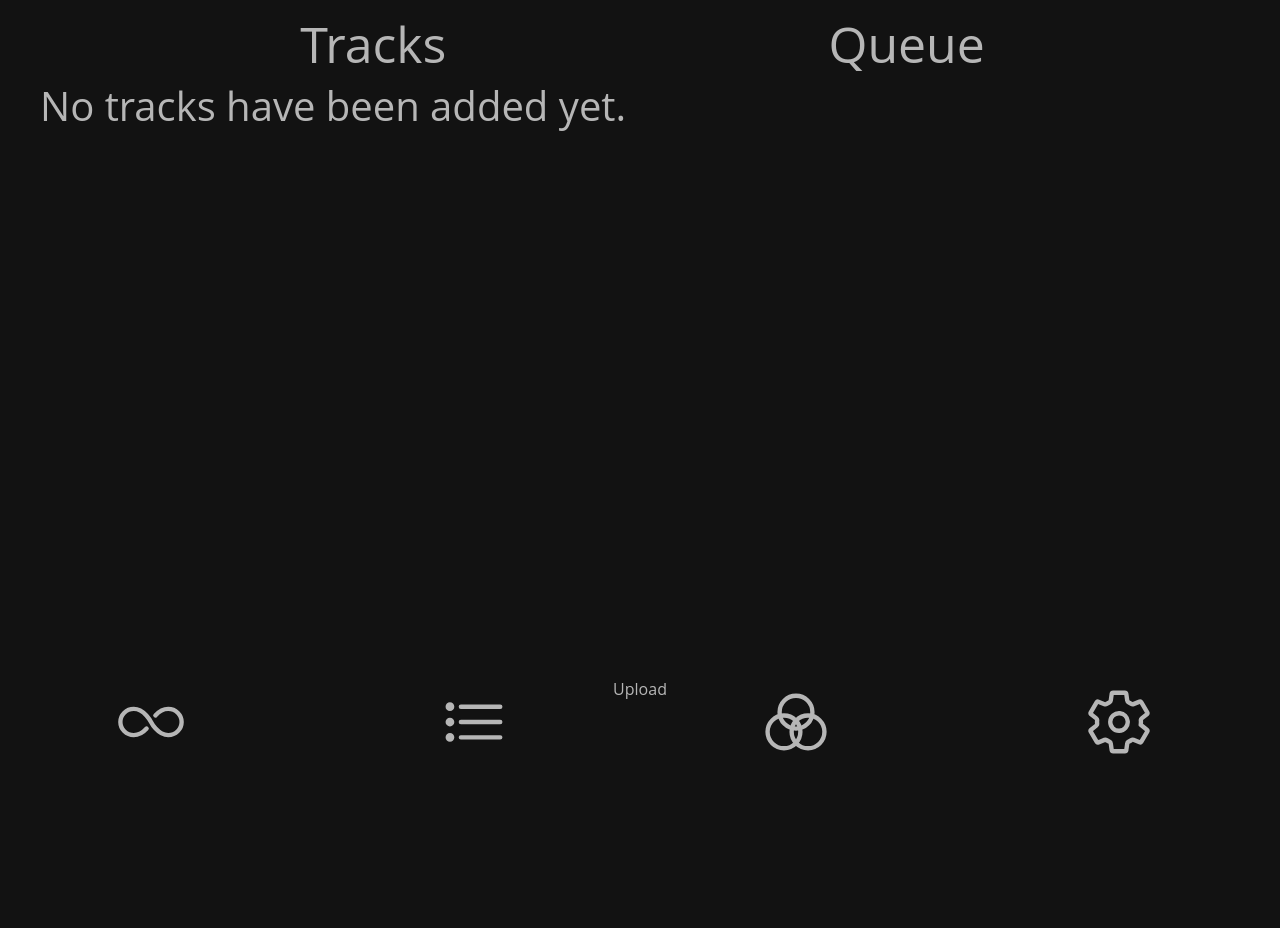
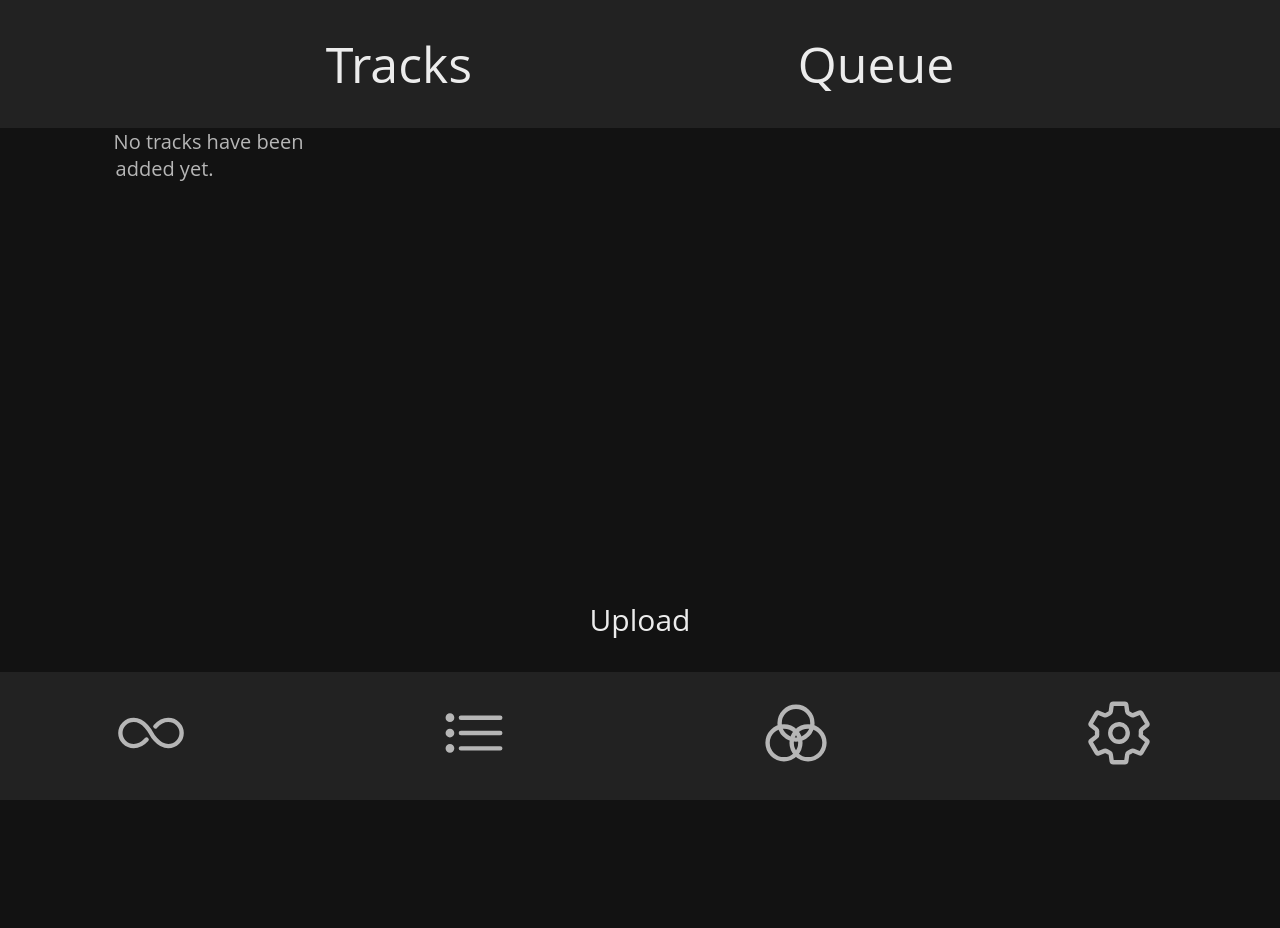
Before and after one commit to AintMina/SandTable, a Django app: page /tracks/ in a window 1280 px wide. Before the commit the page ends 754 px from the top, so only its background shows below. Run offline with Django 4.2, Linux system fonts and the light colour scheme; data that the repository does not hold is empty.

Commit message:
added changes

```diff
--- a/arduino/platformio.ini
+++ b/arduino/platformio.ini
@@ -12,4 +12,4 @@
 platform = atmelavr
 board = nanoatmega328
 framework = arduino
-monitor_speed = 57600
+monitor_speed = 500000
--- a/sandtable/static/css/style.css
+++ b/sandtable/static/css/style.css
@@ -6,21 +6,110 @@
     --bg-primary: #121212;
     --bg-secondary: #222222;
 }
-
 body {
     background-color: var(--bg-primary);
     margin: 0;
     padding: 0;
     height: 100vh;
 }
+.header{
+    position: fixed;
+    width: 100vw;
+    top: 0;
+    height: 8rem;
+    background-color: var(--bg-secondary);
+}
+.center {
+    text-align: center;
+    color: var(--text-secondary);
+    display: flex;
+    flex-direction: column;
+    justify-content: center;
+}
+.center a {
+    font-size: 50px;
+}
 
-header{
+
+/* Navigation bar */
+.nav {
+    width: 100%;
+    height: 8rem;
+    position: fixed;
+    bottom: 0;
+    background-color: var(--bg-secondary);
+}
+ul.nav-list {
+    text-align: center;
+    display: flex;
+    justify-content: center;
+    margin-left: -50px;
+    margin-top: 0px;
+    height: 95%;
+    list-style-type: none;
+    align-items: center;
+}
+ul.nav-list li {
+    width: 25%;
+    padding-top: 1rem;
+}
+ul.nav-list .icon {
+    font-size: 70px;
+    color: var(--text-primary);
+}
+
+
+/* Index page */
+main.index {
+    display: flex;
+    flex-direction: column;
+    justify-content: space-between;
+    height: 85%;
+}
+#canvas-div {
+    visibility: visible;
+    height: 0;
+    padding-bottom: 100%;
+    width: 100%;
+    max-width: 1000px;
+    margin: auto;
+    margin-bottom: 0;
+    margin-top: 0;
+}
+.track-playing {
+    font-size: 40px;
     text-align: center;
     color: var(--text-primary);
 }
-.header-list {
+.track-playing p {
+    margin: 0;
+}
+.media {
     display: flex;
     justify-content: space-evenly;
+    text-align: center;
+    align-items: center;
+}
+.media a {
+    width: 33%;
+}
+.media #play .icon {
+    font-size: 200px;
+}
+.pause {
+    display: none;
+}
+
+
+/* Tracks page */
+main.tracks {
+    height: 100%;
+}
+.header-list {
+    height: 100%;
+    display: flex;
+    justify-content: space-evenly;
+    align-items: center;
     list-style-type: none;
     margin: 0;
     padding: 0;
@@ -29,55 +118,13 @@ header{
     text-align: center;
 }
 .header-list a {
-    color: var(--text-primary);
+    color: var(--text-secondary);
     text-decoration: none;
     font-size: 50px;
 }
-
-/* Navigation bar */
-.nav {
-    width: 100%;
-    height: 8rem;
-    position: fixed;
-    bottom: 0;
-}
-
-/* Item box */
-ul.nav-list {
-    text-align: center;
-    display: flex;
-    justify-content: center;
-    margin-left: -50px;
-    margin-top: 0px;
-    height: 95%;
-    list-style-type: none;
-}
-
-/* List of items */
-li {
-    width: 25%;
-    padding-top: 10px;
-}
-
-/* Icons */
-.icon {
-    font-size: 70px;
-    color: var(--text-primary);
-}
-
-main.index {
-    display: flex;
-    flex-direction: column;
-    justify-content: space-between;
-    height: 85%;
-}
-
-/* Tracks page */
-main.tracks {
-    height: 85%;
-}
 .track-list-div {
-    height: 75vh;
+    margin-top: 8rem;
+    padding-bottom: 12rem;
 }
 ul.track-list {
     text-align: center;
@@ -94,29 +141,43 @@ ul.track-list li {
     justify-content: flex-start;
     width: 50%;
 }
+ul.track-list a {
+    margin-left: 15%;
+    margin-right: 15%;
+}
 ul.track-list .list-pic {
     align-self: center;
-    width: 70%;
+    width: 100%;
 }
 ul.track-list .track-name {
     color: var(--text-primary);
     text-decoration: none;
     font-size: 30px;
 }
+.upload-div {
+    position: fixed;
+    bottom: 10rem;
+    width: 100vw;
+    text-align: center;
+}
+.upload-div a {
+    color: var(--text-secondary);
+    background-color: var(--bg-primary);
+    text-decoration: none;
+    font-size: 30px;
+}
+.empty {
+    text-align: center;
+    font-size: 20px;
+}
+
 
 /* Upload page */
 main.upload {
     color: var(--text-primary);
     text-decoration: none;
 }
-.upload-div {
-    bottom: 0;
-    text-align: center;
-}
-.upload-div a {
-    color: var(--text-primary);
-    text-decoration: none;
-}
+
 
 /* Queue page */
 main.queue {
@@ -145,55 +206,13 @@ ul.queue-list li {
     text-decoration: none;
     font-size: 30px;
 }
-.clear-queue-div {
-    bottom: 0;
-    text-align: center;
-}
 
 
 /* Track page */
 .track-info {
+    margin-top: 8rem;
     width: 98vw;
 }
 .track-info img {
     width: 100%;
 }
-
-
-/* Canvas div */
-#canvas-div {
-    visibility: visible;
-    height: 0;
-    padding-bottom: 100%;
-    width: 100%;
-    max-width: 1000px;
-    margin: auto;
-    margin-bottom: 0;
-    margin-top: 0;
-}
-
-.head {
-    font-size: 40px;
-    text-align: center;
-    color: var(--text-primary);
-}
-.head p {
-    margin: 0;
-}
-
-/* Media buttons */
-.media {
-    display: flex;
-    justify-content: space-evenly;
-    text-align: center;
-    align-items: center;
-}
-.media a {
-    width: 33%;
-}
-.media #play .icon {
-    font-size: 200px;
-}
-.pause {
-    display: none;
-}
--- a/sandtable/templates/sandtable/index.html
+++ b/sandtable/templates/sandtable/index.html
@@ -8,7 +8,7 @@
         <script src="{% static 'js/chart.js' %}"></script>
     </div>
 
-    <div class='head'>
+    <div class='track-playing'>
         <p>Track playing</p>
     </div>
 
--- a/sandtable/templates/sandtable/tracks.html
+++ b/sandtable/templates/sandtable/tracks.html
@@ -3,7 +3,7 @@
 
 {% block content %}
 <main class='tracks'>
-    <header>
+    <div class="header">
         <ul class="header-list">
             <li>
                 <a href="{% url 'sandtable:tracks' %}">Tracks</a>
@@ -12,7 +12,7 @@
                 <a href="{% url 'sandtable:queue' %}">Queue</a>
             </li>
         </ul>
-    </header>
+    </div>
     <div class="track-list-div">
         <ul class="track-list">
             {% for track in tracks %}
@@ -23,7 +23,7 @@
                 </a>
             </li>
             {% empty %}
-            <div class='head'><p>No tracks have been added yet.</p></div>
+            <div class='empty'><a>No tracks have been added yet.</a></div>
             {% endfor %}
         </ul>
     </div>
```
Also changed, not shown: playTrack.py (+40 -2 lines), sandtable/templates/sandtable/colorPicker.html (+7 -3 lines), sandtable/templates/sandtable/queue.html (+5 -5 lines), sandtable/templates/sandtable/settings.html (+4 -4 lines), sandtable/templates/sandtable/track.html (+4 -4 lines), 1 other file.
